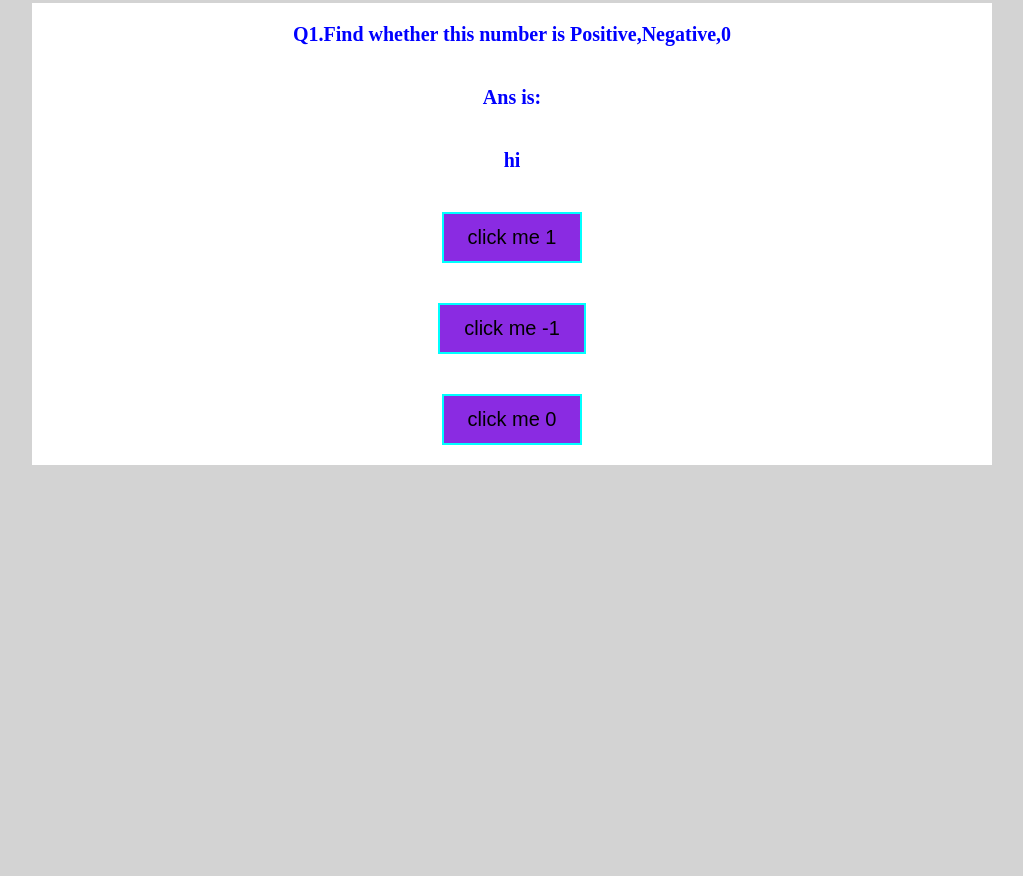
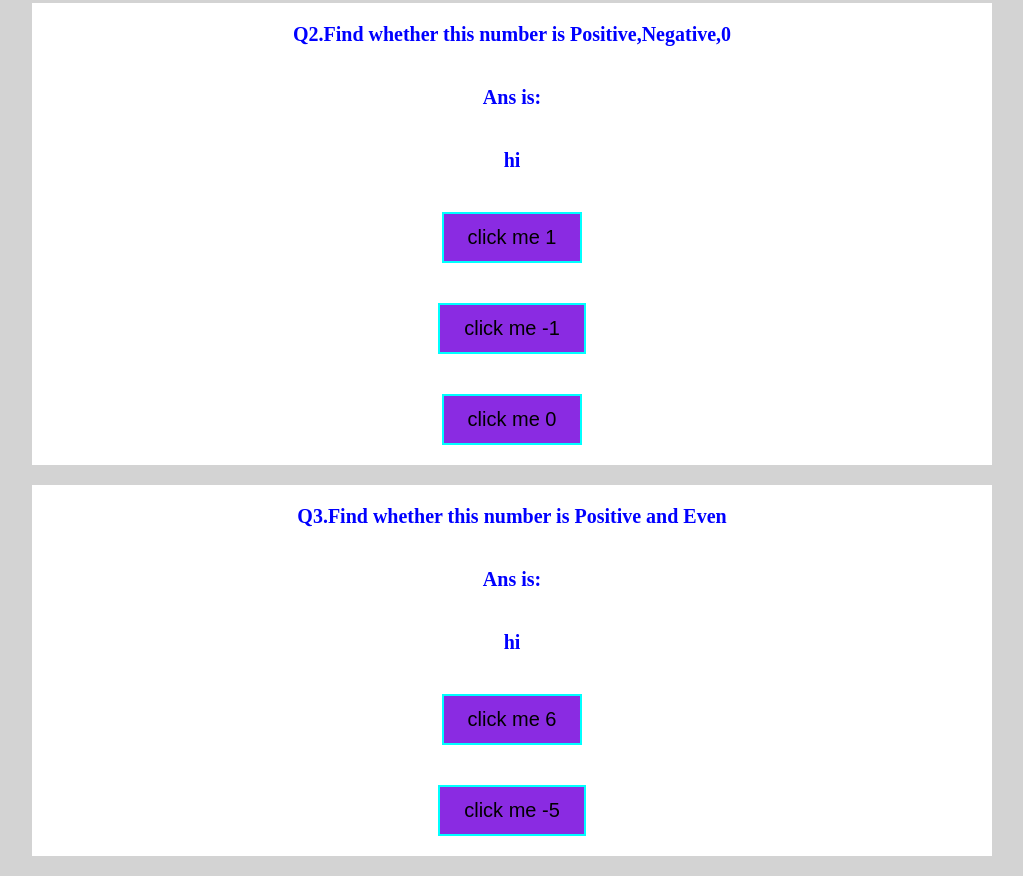
Before and after one commit to Anthony-M1995/js_practice, a plain HTML site: page index.html in a window 1280 px wide. Shown: the part 1829-2705 px from the top of the page, without its empty margins (128-1151 px from the left). Before the commit the page ends 2314 px from the top, so only its background shows below. Drawn offline with Linux system fonts and the light colour scheme.

Commit message:
if else practice Q.no 3

```diff
--- a/css/styles.css
+++ b/css/styles.css
@@ -38,7 +38,7 @@ p{
 button{
     font-size: 20px;
     margin:20px 0;
-    border: 2px solid cyan;;
+    border: 2px solid cyan;
     padding: 12px 24px;
     background-color: blueviolet;
 }
--- a/index.html
+++ b/index.html
@@ -82,7 +82,7 @@
     </div>
 
     <div>
-        <p>Q1.Find whether this number is  Positive,Negative,0 </p>
+        <p>Q2.Find whether this number is  Positive,Negative,0 </p>
         <p>Ans is:</p>
         <p id="ans1">hi</p>
         <button type="button" onclick="myFunction8()">click me 1</button>
@@ -90,6 +90,14 @@
         <button type="button" onclick="myFunction10()">click me 0</button>
     </div>
 
+    <div>
+        <p>Q3.Find whether this number is  Positive and Even </p>
+        <p>Ans is:</p>
+        <p id="ans2">hi</p>
+        <button type="button" onclick="myFunction11()">click me 6</button>
+        <button type="button" onclick="myFunction12()">click me -5</button>
+    </div>
+
 </body>
 
 </html>
--- a/javascript/script.js
+++ b/javascript/script.js
@@ -106,3 +106,35 @@ function myFunction10() {
         y.style.color = "yellow" ;
     }
 }
+
+// Q.no 3
+function myFunction11() {
+
+    var x = 6 ;
+    if(x > 0 && x%2 == 0) {
+        var y = document.getElementById("ans2");
+        return y.innerHTML = "Positive",
+        y.style.color = "green" ;
+    }
+
+    else {
+        var y = document.getElementById("ans2");
+        return y.innerHTML = "Negative",
+        y.style.color = "red" ;
+    }
+}
+function myFunction12() {
+
+    var x = -5 ;
+    if(x > 0 && x%2 == 0) {
+        var y = document.getElementById("ans2");
+        return y.innerHTML = "Positive",
+        y.style.color = "green" ;
+    }
+
+    else {
+        var y = document.getElementById("ans2");
+        return y.innerHTML = "Negative",
+        y.style.color = "red" ;
+    }
+}
```
